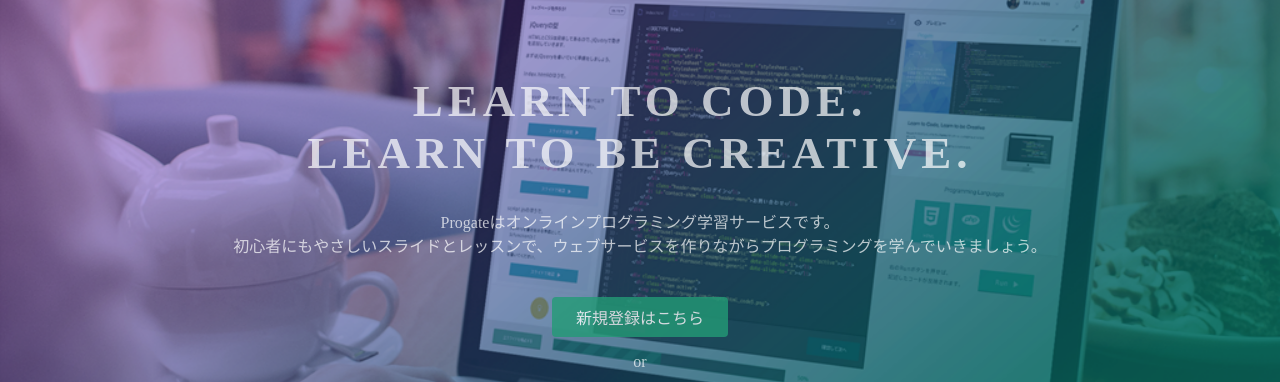
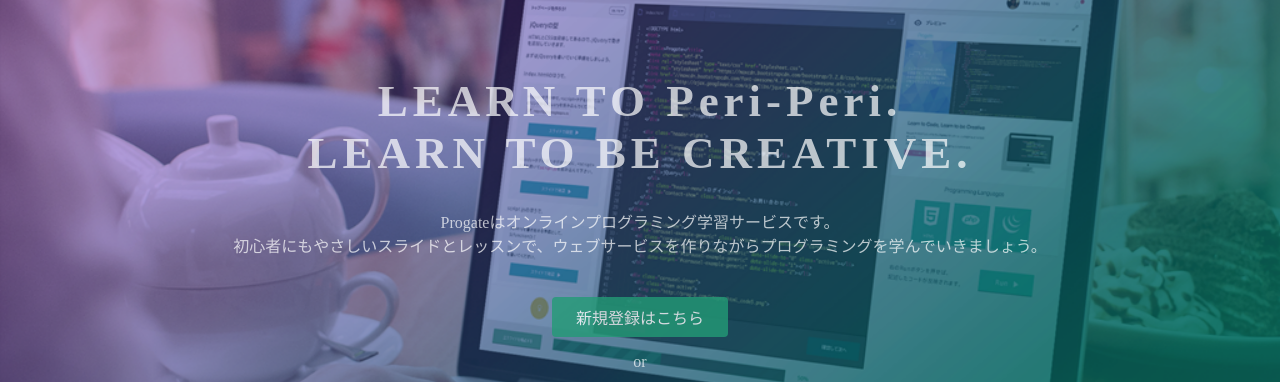
Before and after one commit to canada14/github.io, a plain HTML site: page index.html in a window 1280 px wide. Shown: the part 135-517 px from the top of the page. Drawn offline with Linux system fonts and the light colour scheme.

Commit message:
Update index.html

```diff
--- a/index.html
+++ b/index.html
@@ -23,7 +23,7 @@
   </header>
   <div class="top-wrapper">
     <div class="container">
-      <h1>LEARN TO CODE.<br>LEARN TO BE CREATIVE.</h1>
+      <h1>LEARN TO Peri-Peri.<br>LEARN TO BE CREATIVE.</h1>
       <p>Progateはオンラインプログラミング学習サービスです。<br>初心者にもやさしいスライドとレッスンで、ウェブサービスを作りながらプログラミングを学んでいきましょう。</p>
       <div class="btn-wrapper">
         <a href="#" class="btn signup">新規登録はこちら</a>
```
